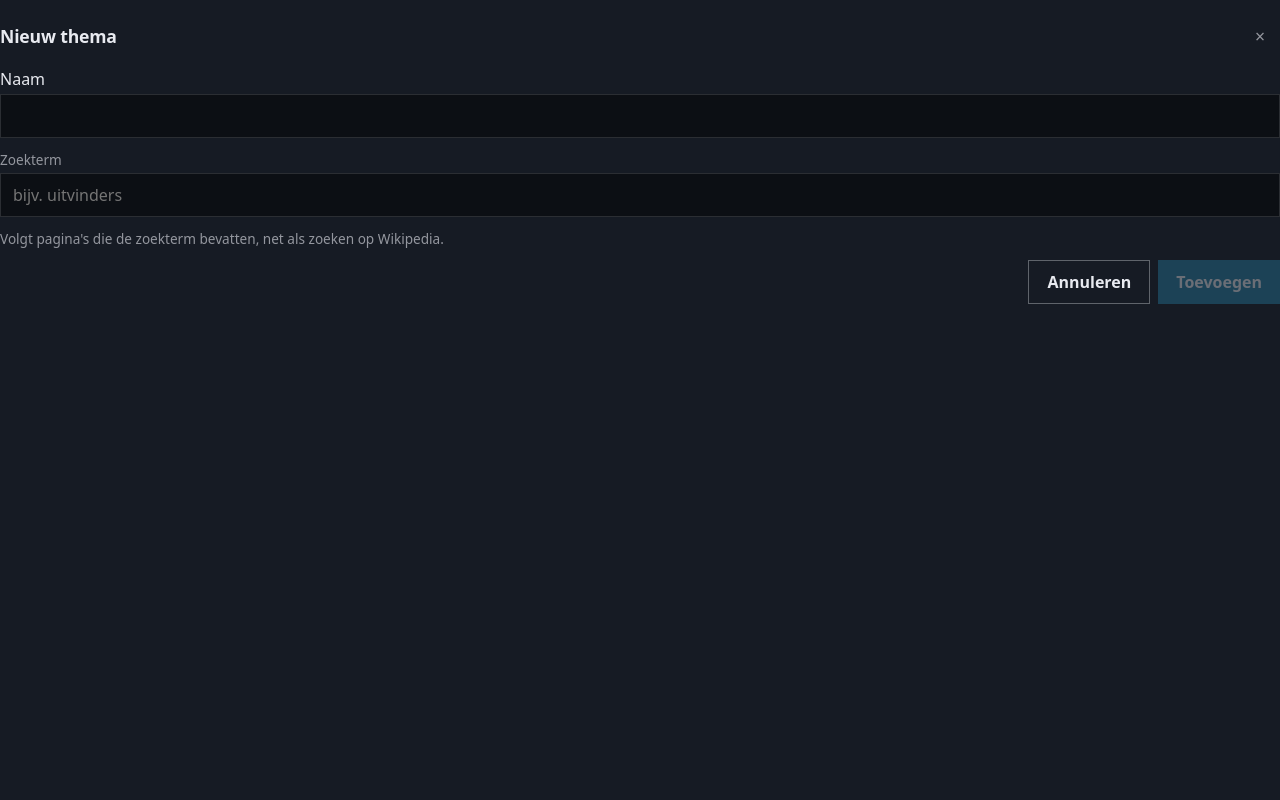
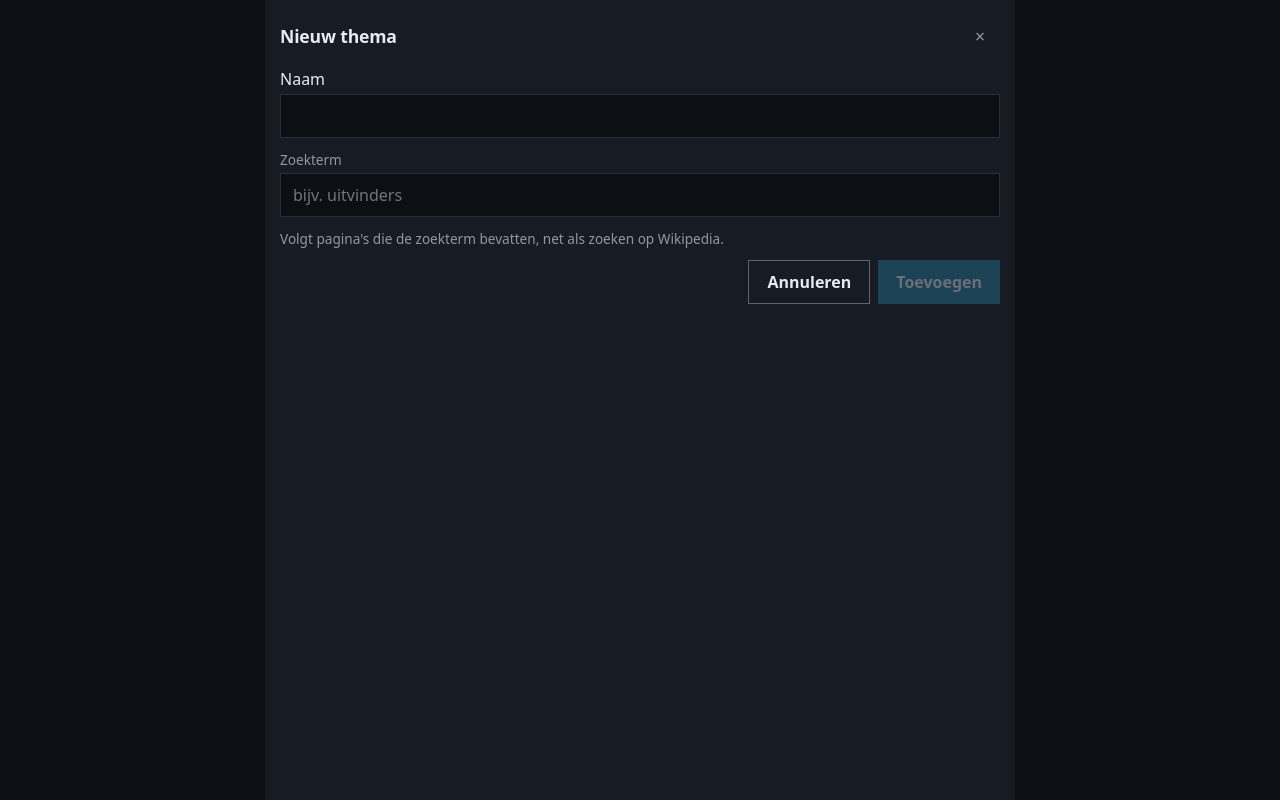
Before and after one commit to randelldb/wikiMe, a React (Vite) app: page / in a window 1280 px wide. Both pictures are taken after a click on the button "Thema toevoegen". Built offline with nearby package versions, Linux system fonts and the light colour scheme.

Commit message:
Fullscreen panel constrained to app content width (720px)
Generated by Mistral Vibe.
Co-Authored-By: Mistral Vibe <vibe@mistral.ai>

```diff
--- a/src/index.css
+++ b/src/index.css
@@ -622,7 +622,8 @@ body {
 
 .modal.fullscreen {
   width: 100%;
-  max-width: none;
+  max-width: 720px;
+  margin: 0 auto;
   height: 100%;
   border: none;
   border-radius: 0;
```
